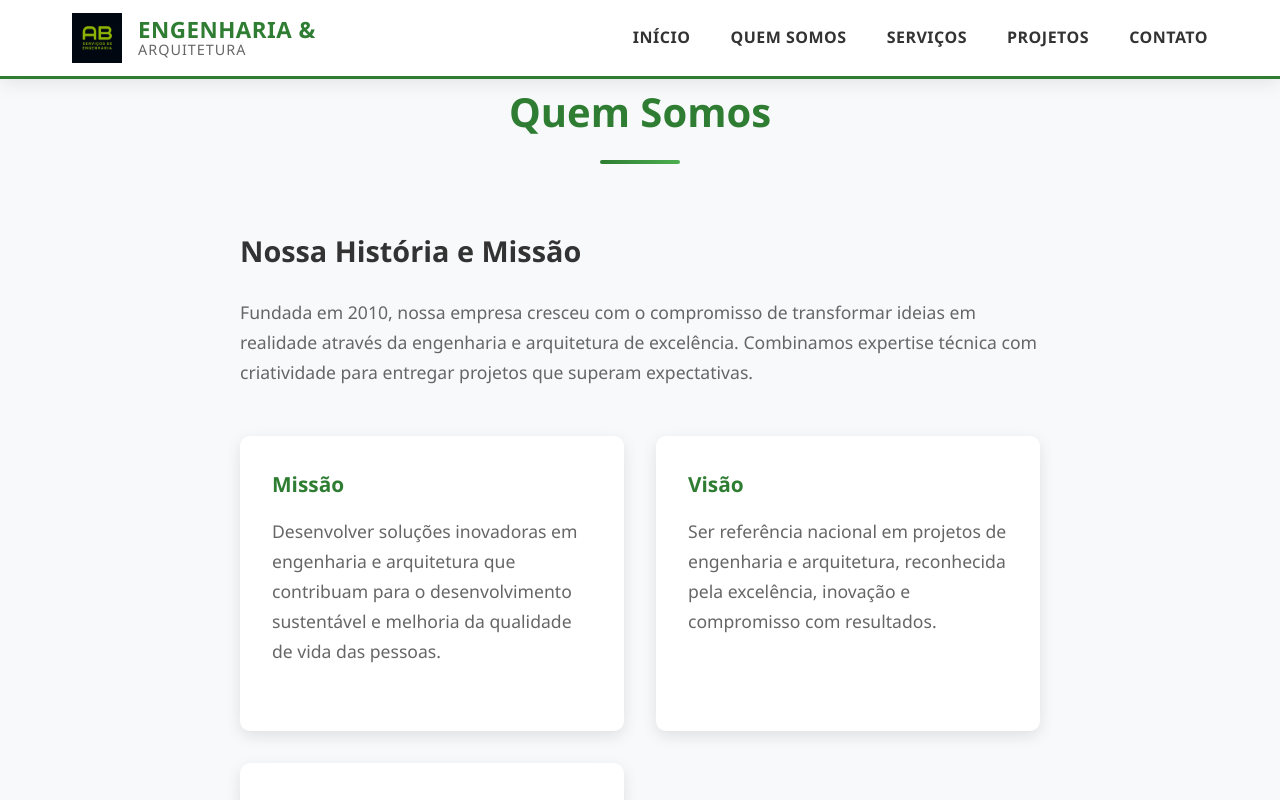
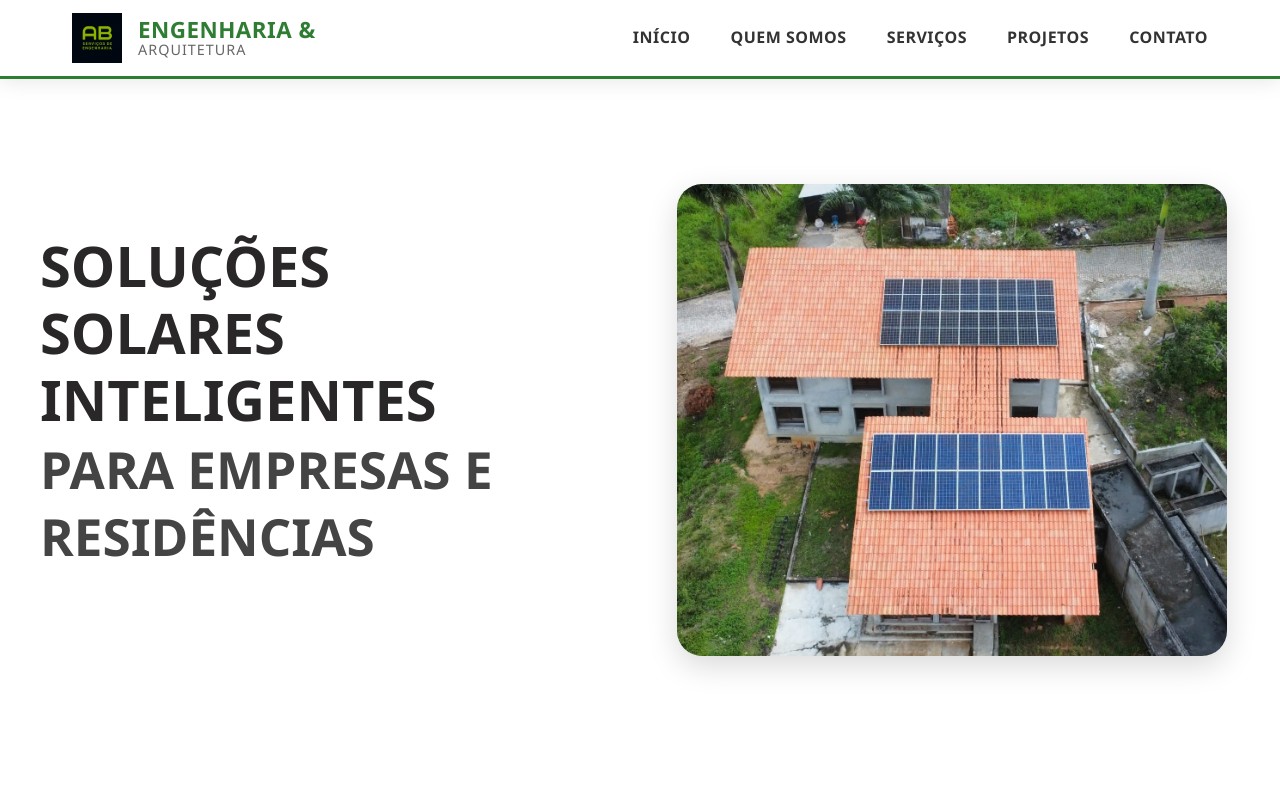
Before and after one commit to Vinimtt/projeto_integrador_I, a Next.js app in the folder projeto/: page / in a window 1280 px wide. Shown: the top 800 px of the page. Built offline with nearby package versions, Linux system fonts and the light colour scheme.

Commit message:
add: inicio e estilo

```diff
--- a/projeto/src/app/page.js
+++ b/projeto/src/app/page.js
@@ -2,8 +2,9 @@
 import React from 'react';
 import Head from 'next/head';
 import NavBar from '../components/NavBar';
+import InicioSection from '../components/InicioSection';
+import QuemSomosSection from '../components/QuemSomosSection';
 import ProjectCarousel from '../components/ProjectCarousel';
-import QuemSomosSection from '../components/QuemSomosSection';
 
 export default function Home() {
   return (
@@ -17,10 +18,12 @@ export default function Home() {
       <NavBar />
       <main>
 
+        <InicioSection /> {}
+
         <QuemSomosSection/>
 
         <ProjectCarousel />
-        <p>Conteúdo adicional da página inicial pode ser adicionado aqui.</p>
+        <p></p>
 
       </main>
     </>
--- /dev/null
+++ b/projeto/src/components/InicioSection.jsx
@@ -0,0 +1,45 @@
+import React from 'react';
+import Image from 'next/image';
+import styles from './InicioSection.module.css';
+
+const Hero = () => {
+  return (
+    <section className={styles.heroSection}>
+      {}
+      <div className={styles.topBar}></div>
+
+      <div className={styles.heroContainer}>
+
+        {}
+        <div className={styles.textWrapper}>
+          <h1 className={styles.heroTitle}>
+            Soluções
+            <br />
+            Solares
+            <br />
+            Inteligentes
+            <br />
+            <span>Para Empresas e</span>
+            <br />
+            <span>Residências</span>
+          </h1>
+        </div>
+
+        {}
+        <div className={styles.imageWrapper}>
+          <Image
+            src="/images/casa1.jpg"
+            alt="Painéis solares em um campo"
+            width={600}
+            height={450}
+            className={styles.heroImage}
+            priority
+          />
+        </div>
+
+      </div>
+    </section>
+  );
+};
+
+export default Hero;
--- /dev/null
+++ b/projeto/src/components/InicioSection.module.css
@@ -0,0 +1,79 @@
+/* components/InicioSection.module.css */
+.heroSection {
+  background: #fff;
+  padding: 5rem 2rem;
+  width: 100%;
+  position: relative;
+  overflow: hidden;
+  min-height: 100vh;
+  display: flex;
+}
+
+.heroContainer {
+  max-width: 1200px;
+  margin: 0 auto;
+  display: flex;
+  align-items: center;
+  justify-content: space-between;
+  gap: 3rem;
+  width: 100%;
+}
+
+.textWrapper {
+  flex: 1;
+}
+
+.heroTitle {
+  font-size: 3.5rem;
+  font-weight: 700;
+  color: #292727;
+  line-height: 1.2;
+  text-transform: uppercase;
+}
+
+.heroTitle span {
+  font-weight: 600;
+  font-size: 3.2rem;
+  color: #444;
+}
+
+.imageWrapper {
+  flex: 1;
+  display: flex;
+  justify-content: center;
+  align-items: center;
+}
+
+.heroImage {
+  margin-top: 40px;
+  border-radius: 25px;
+  width: 100%;
+  height: auto;
+  max-width: 550px;
+  box-shadow: 0 10px 30px rgba(0, 0, 0, 0.15);
+}
+
+@media (max-width: 768px) {
+  .heroContainer {
+    flex-direction: column-reverse;
+    gap: 2rem;
+    padding-top: 2rem;
+  }
+
+  .heroTitle {
+    font-size: 2.2rem;
+    text-align: center;
+  }
+
+  .heroTitle span {
+    font-size: 2rem;
+  }
+
+  .imageWrapper {
+    width: 100%;
+  }
+
+  .heroSection {
+    padding: 3rem 1.5rem;
+  }
+}
```
